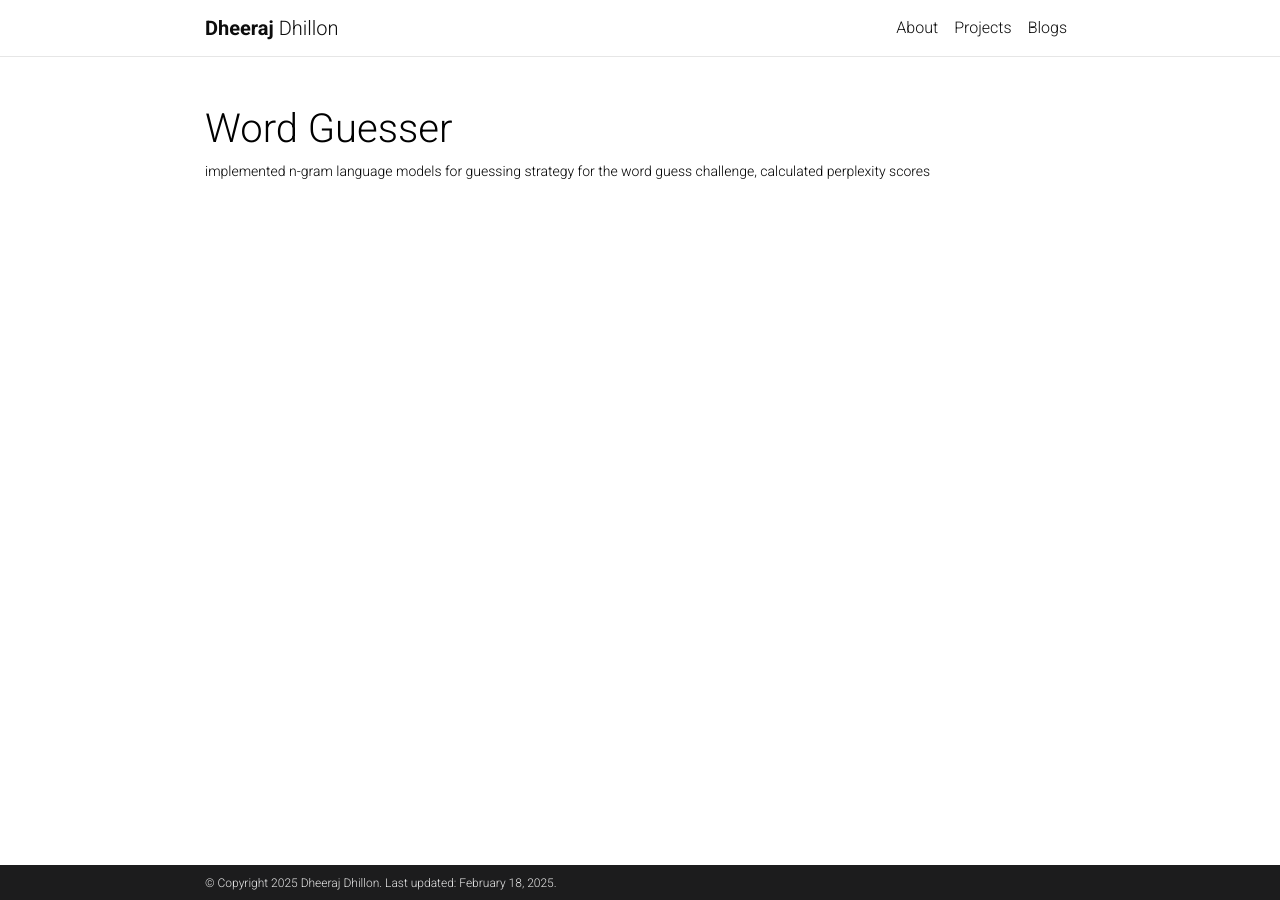
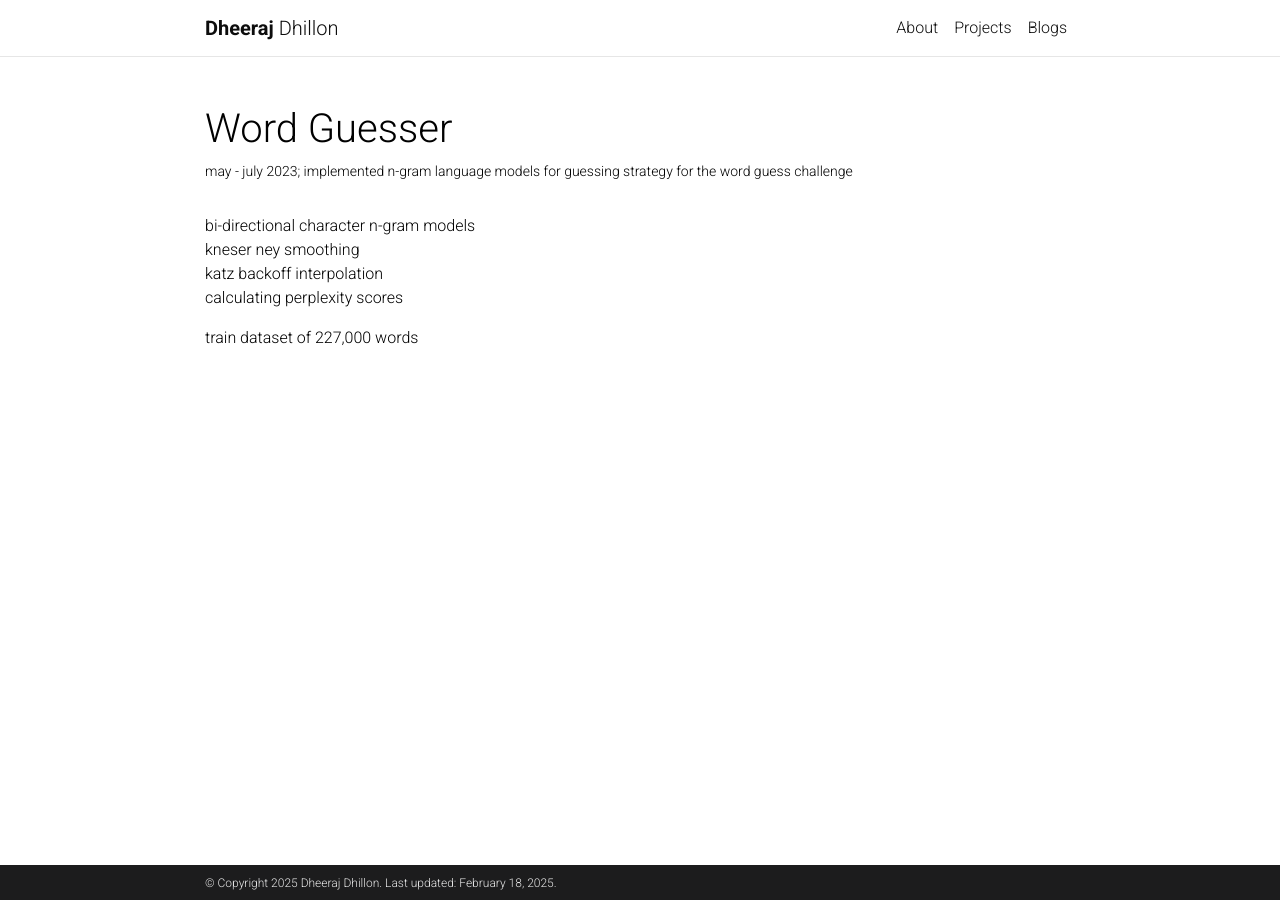
Before and after one commit to djdhillxn/djdhillxn.github.io, a Jekyll site: the page built from _projects/hangman.md, in a window 1280 px wide. Built offline with Jekyll 4.4.1, drawn with Linux system fonts in a browser that asks for light colours; comment, search, counter and statistics services are not loaded; a style sheet for code colours, icons or effects is not loaded.

Commit message:
going red

```diff
--- a/_includes/projects_horizontal.html
+++ b/_includes/projects_horizontal.html
@@ -1,9 +1,5 @@
 <div class="card-item col">
-  {%- if project.github -%}
-  <a href="{{ project.github }}" target="_blank">
-  {%- else -%}
   <a href="{{ project.url | relative_url }}">
-  {%- endif -%}
     <div class="card hoverable">
       <div class="row g-0">
         {%- if project.img -%}
--- a/_projects/hangman.md
+++ b/_projects/hangman.md
@@ -1,8 +1,16 @@
 ---
 layout: page
 title: Word Guesser
-description: implemented n-gram language models for guessing strategy for the word guess challenge, calculated perplexity scores
+description: may - july 2023; implemented n-gram language models for guessing strategy for the word guess challenge
 importance: -1
 category: college
 github: "https://github.com/djdhillxn/lexinet"
 ---
+
+bi-directional character n-gram models \
+kneser ney smoothing \
+katz backoff interpolation \
+calculating perplexity scores
+
+
+train dataset of 227,000 words
```
Also changed, not shown: _news/beginnings.md (added, +8 -0 lines), _pages/projects.md (+4 -0 lines), _projects/beans_dataset.md (+2 -0 lines).
